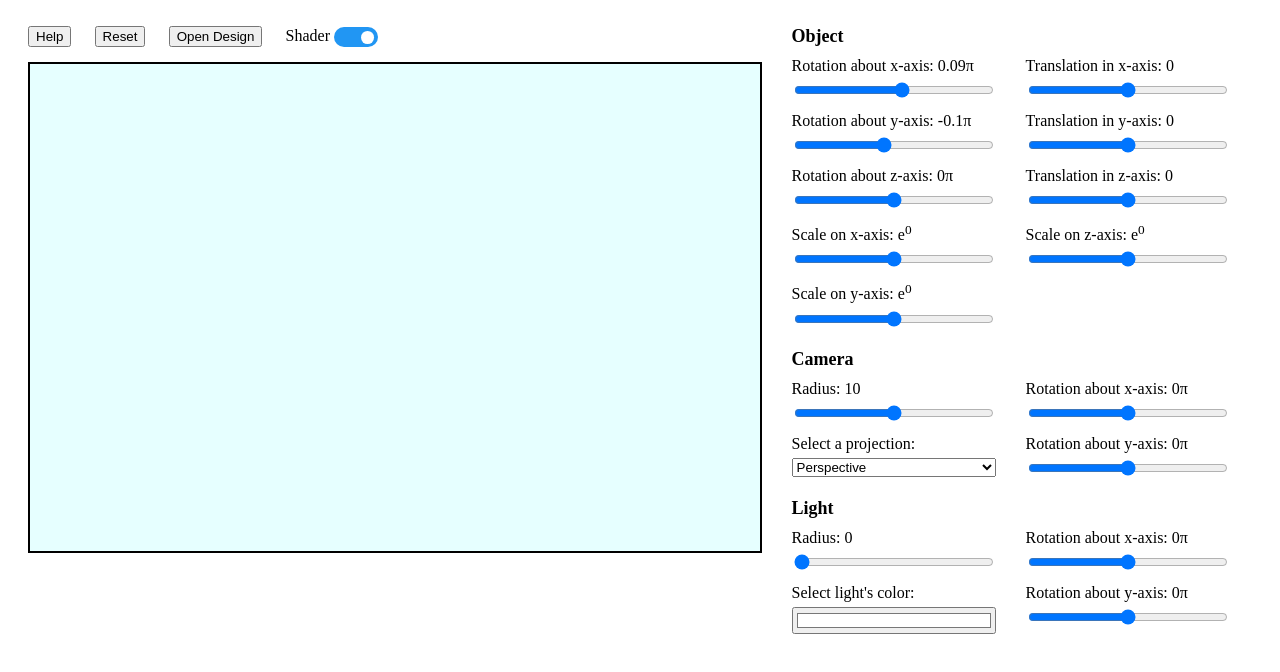
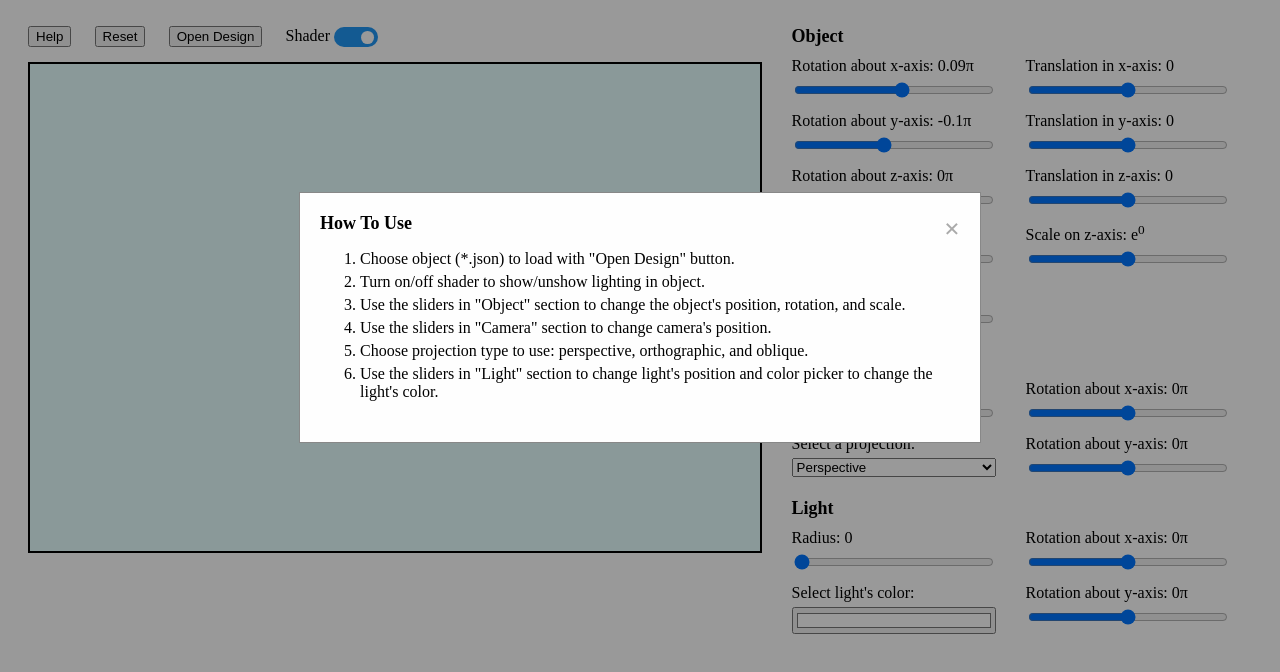
Before and after one commit to weslygio/IF3260_Tugas2_K02_G01, a plain HTML site: page src/index.html in a window 1280 px wide. Both pictures are taken after a click on the button "Help". Drawn offline with Linux system fonts and the light colour scheme.

Commit message:
add help modal

```diff
--- a/src/index.html
+++ b/src/index.html
@@ -14,7 +14,7 @@
     <br>
     <div class="tool">
         <div>
-            <button>Help</button>
+            <button id="help-button">Help</button>
             <button id="reset-button">Reset</button>
             <button id="open-design" onclick="openDesign()">Open Design</button>
             Shader
@@ -108,6 +108,21 @@
         </div>
     </div>
 
+    <div id="help-modal" class="modal">
+        <div class="modal-content">
+            <span id="help-close" class="close">&times;</span>
+            <h2>How To Use</h2>
+            <ol>
+                <li>Choose object (*.json) to load with "Open Design" button.</li>
+                <li>Turn on/off shader to show/unshow lighting in object.</li>
+                <li>Use the sliders in "Object" section to change the object's position, rotation, and scale.</li>
+                <li>Use the sliders in "Camera" section to change camera's position.</li>
+                <li>Choose projection type to use: perspective, orthographic, and oblique.</li>
+                <li>Use the sliders in "Light" section to change light's position and color picker to change the light's color.</li>
+            </ol>
+        </div>
+    </div>
+
 </body>
 
 </html>
--- a/src/script.js
+++ b/src/script.js
@@ -4,6 +4,8 @@ import Point3 from "./lib/Point3.js"
 import initShaderProgram from "./lib/shader_utils.js"
 
 const button_help = document.getElementById("help-button");
+const modal_help = document.getElementById("help-modal");
+const close_help = document.getElementById("help-close");
 const button_reset = document.getElementById("reset-button");
 const checkbox_shading = document.getElementById("shading-toggle");
 
@@ -28,6 +30,21 @@ const slider_lrd = document.getElementById("lrd");
 const slider_lrx = document.getElementById("lrx");
 const slider_lry = document.getElementById("lry");
 const picker_lcl = document.getElementById("lcl");
+
+// Help Modal
+button_help.onclick = function() {
+    modal_help.style.display = "block";
+}
+
+close_help.onclick = function() {
+    modal_help.style.display = "none";
+}
+
+window.onclick = function(event) {
+    if (event.target == modal_help) {
+        modal_help.style.display = "none";
+    }
+}
 
 button_reset.onclick = resetDefault;
 resetDefault();
--- a/src/style.css
+++ b/src/style.css
@@ -125,3 +125,45 @@ input:checked + .slider-round:before {
     -ms-transform: translateX(1.8vw);
     transform: translateX(1.8vw);
 }
+
+/* The Modal (background) */
+.modal {
+    display: none; /* Hidden by default */
+    position: fixed; /* Stay in place */
+    z-index: 1; /* Sit on top */
+    left: 0;
+    top: 0;
+    width: 100%; /* Full width */
+    height: 100%; /* Full height */
+    overflow: auto; /* Enable scroll if needed */
+    background-color: rgb(0,0,0); /* Fallback color */
+    background-color: rgba(0,0,0,0.4); /* Black w/ opacity */
+}
+
+/* Modal Content/Box */
+.modal-content {
+    background-color: #fefefe;
+    margin: 15% auto; /* 15% from the top and centered */
+    padding: 20px;
+    border: 1px solid #888;
+    width: 50vw; /* Could be more or less, depending on screen size */
+}
+
+/* The Close Button */
+.close {
+    color: #aaa;
+    float: right;
+    font-size: 28px;
+    font-weight: bold;
+}
+
+.close:hover,
+.close:focus {
+    color: black;
+    text-decoration: none;
+    cursor: pointer;
+}
+
+ol > li {
+    padding-bottom: 5px;
+}
```
